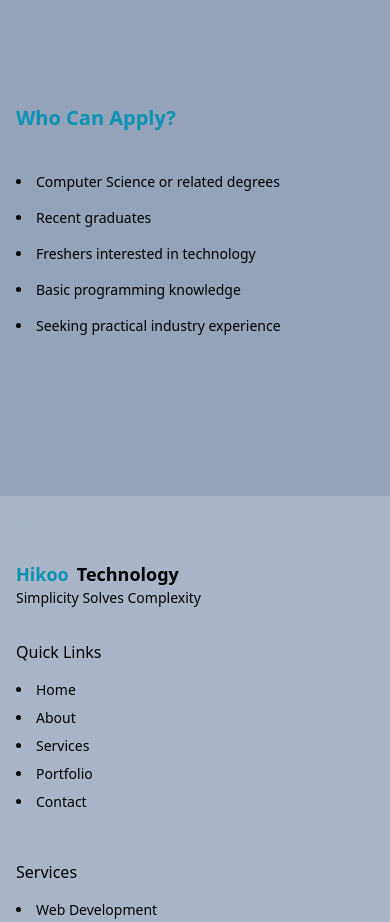
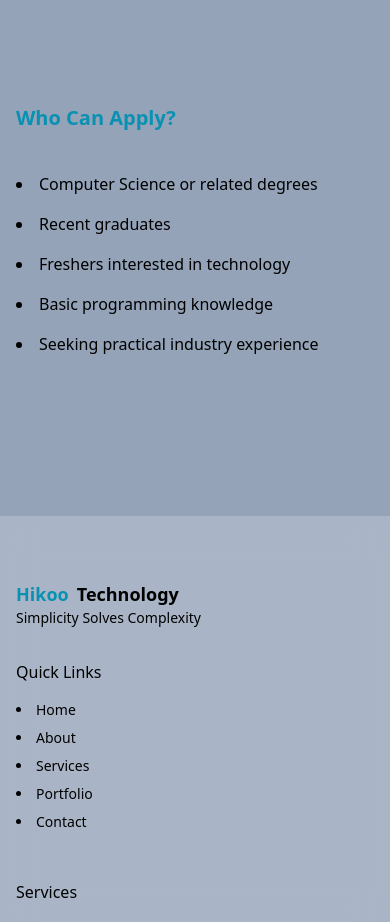
Before and after one commit to gunaa78/newproject, a React (Create React App) app: page /Internship in a window 390 px wide. Shown: the part 5320-6242 px from the top of the page. Built offline with nearby package versions, Linux system fonts and the light colour scheme.

Commit message:
Updated project

```diff
--- a/src/component/Internship.jsx
+++ b/src/component/Internship.jsx
@@ -662,7 +662,7 @@ useMotionValueEvent(activeIndex, "change", (latest) => {
         Who Can Apply?
     </h2>
 </div>
-<ul className=" list-disc list-inside text-sm md:text-base lg:text-xl space-y-4 pt-10 ">
+<ul className=" list-disc list-inside text-base lg:text-xl space-y-4 pt-10 ">
 <li>Computer Science or related degrees</li>
 <li>Recent graduates</li>
 <li> Freshers interested in technology</li>
```
